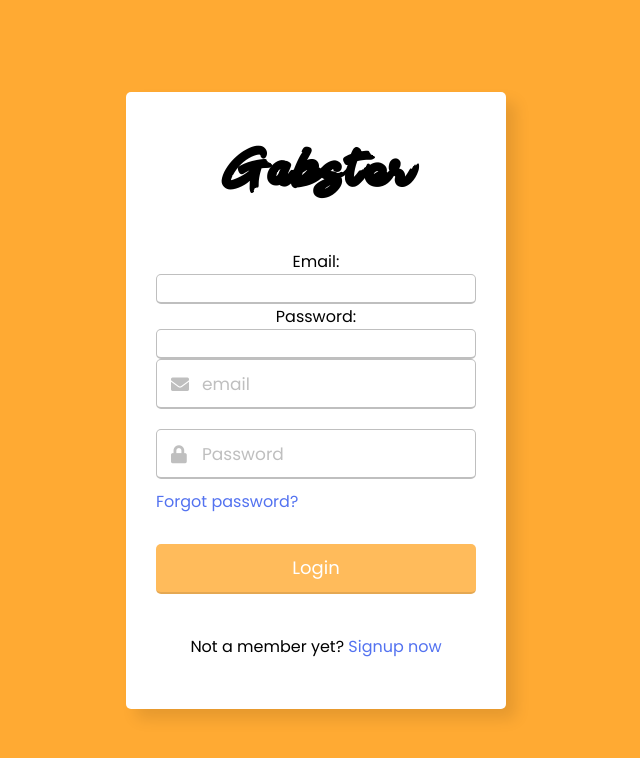
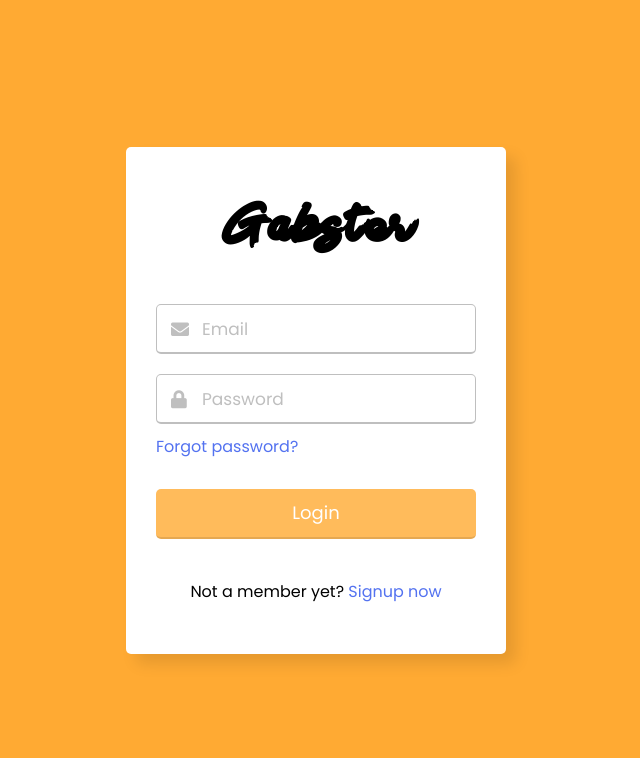
Before and after one commit to jjalcantara1/gabster_trashcan, a Django app: template templates/accounts/login.html in a window 1280 px wide. Shown: the top 758 px of the page, without its empty margins (324-964 px from the left). Run offline with Django 4.2, Linux system fonts and the light colour scheme; the template is opened without the code that fills it: values that come from a table or form of the project are taken from there, others are empty; parts of the project's set-up code (start-up, migrations or seed data) failed here and were passed over.

Commit message:
di pa rin gumagana log in amp

```diff
--- a/accounts/forms.py
+++ b/accounts/forms.py
@@ -1,6 +1,8 @@
+from urllib import request
+
 from django import forms
 from django.contrib.auth.forms import UserCreationForm
-from django.contrib.auth import authenticate
+from django.contrib.auth import authenticate, login
 from django.contrib.auth.forms import authenticate
 from django.forms import EmailField
 from django.forms.utils import ErrorList
@@ -42,27 +44,9 @@ class AccountAuthenticationForm(forms.ModelForm):
         model = UserAccount
         fields = ('email', 'password')
 
-    def __init__(
-            self,
-            data=None,
-            files=None,
-            auto_id="id_%s",
-            prefix=None,
-            initial=None,
-            error_class=ErrorList,
-            label_suffix=None,
-            empty_permitted=False,
-            instance=None,
-            use_required_attribute=None,
-            renderer=None,
-    ):
-        super().__init__(data, files, auto_id, prefix, initial, error_class, label_suffix, empty_permitted, instance,
-                         use_required_attribute, renderer)
-        self.cleaned = None
-
-    def clean_password(self):
+    def clean(self):
         if self.is_valid():
-            email = self.cleaned.data['email']
-            password = self.cleaned.data['password']
+            email = self.cleaned_data['email']
+            password = self.cleaned_data['password']
             if not authenticate(email=email, password=password):  # if password is incorrect
                 raise forms.ValidationError('Invalid Login')
--- a/accounts/models.py
+++ b/accounts/models.py
@@ -4,6 +4,8 @@ from django.db import models
 from django.contrib.auth.models import AbstractBaseUser, BaseUserManager  # AbstractBaseUser - user creation
 from django.contrib.auth.models import PermissionsMixin
 from django.contrib.auth import get_user_model
+from django.core.files.storage import FileSystemStorage
+import os
 
 
 # BaseUserManager- managing users
@@ -100,3 +102,4 @@ class UserAccount(AbstractBaseUser):
 
     def has_module_perms(self, app_label):
         return self.is_superuser
+    # return True
--- a/gabster_act/settings/local.py
+++ b/gabster_act/settings/local.py
@@ -132,7 +132,6 @@ MEDIA_ROOT = os.path.join(BASE_DIR, 'media', 'media_root')
 # Default primary key field type
 # https://docs.djangoproject.com/en/4.2/ref/settings/#default-auto-field
 
-CRISPY_TEMPLATE_PACK = 'bootstrap4'
 
 # DEFAULT_AUTO_FIELD = 'django.db.models.BigAutoField'
 # LOGIN_REDIRECT_URL = 'profile'
--- a/gabster_act/urls.py
+++ b/gabster_act/urls.py
@@ -23,6 +23,7 @@ from .views import *
 from templates import *
 from general.views import home_screen_view
 
+
 urlpatterns = [
     path('admin/', admin.site.urls),
     path('', home_screen_view, name='home'),
--- a/templates/accounts/login.html
+++ b/templates/accounts/login.html
@@ -25,14 +25,10 @@
     <header>
       <h1>Gabster</h1>
     </header>
-    <form method="post">
-      {% csrf_token %}
-        {{ form.as_p }}
+    <form class="form-signin" method="post"> {% csrf_token %}
       <div class="field email">
         <div class="input-area">
-          <label>
-            <input type="text" name="email" placeholder="email">
-          </label>
+            <input type="email" name="email" id="inputEmail" class="form-control" placeholder="Email" required>
           <i class="icon fas fa-envelope"></i>
           <i class="error error-icon fas fa-exclamation-circle"></i>
         </div>
@@ -40,9 +36,9 @@
       </div>
       <div class="field password">
         <div class="input-area">
-          <label>
-            <input type="password" name="password" placeholder="Password">
-          </label>
+
+            <input type="password" name="password" id="inputPassword" class="form-control" placeholder="Password" required>
+
           <i class="icon fas fa-lock"></i>
           <i class="error error-icon fas fa-exclamation-circle"></i>
         </div>
@@ -50,6 +46,19 @@
       </div>
       <div class="pass-txt"><a href="#">Forgot password?</a></div>
       <input type="submit" value="Login">
+        {% for field in login_form %}
+				<p>
+				{% for error in field.errors %}
+				<p style="color: red">{{ error }}</p>
+				{% endfor %}
+				</p>
+				{% endfor %}
+				{% if login_form.non_field_errors %}
+				<div style="color: red">
+				<p>{{login_form.non_field_errors}}</p>
+				</div>
+
+				{% endif %}
     </form>
     <div class="sign-txt">Not a member yet? <a href="{% url 'register' %}">Signup now</a></div>
   </div>
```
Also changed, not shown: accounts/views.py (+7 -2 lines), db.sqlite3.
